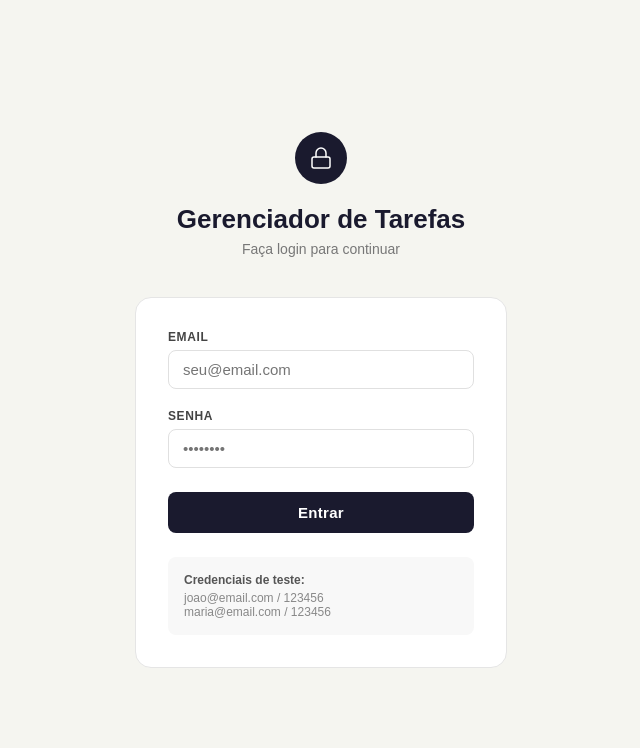
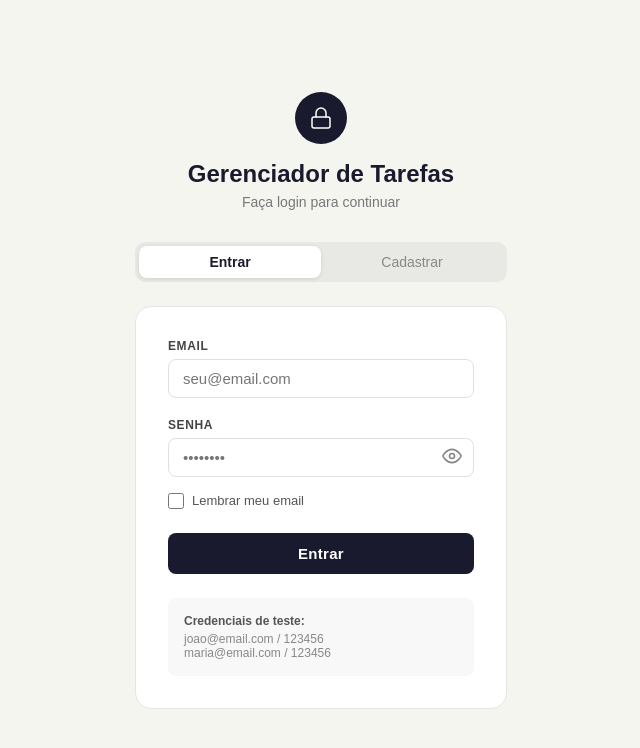
Before and after one commit to RafahSnt/taskflow, a React (Vite) app: page / in a window 1280 px wide. Shown: the top 748 px of the page, without its empty margins (319-959 px from the left). Built offline with nearby package versions, Linux system fonts and the light colour scheme.

Commit message:
Update Login.jsx

```diff
--- a/src/Login.jsx
+++ b/src/Login.jsx
@@ -6,97 +6,74 @@ const USUARIOS_MOCK = [
 ];
 
 export default function Login({ onLogin }) {
-  const [email, setEmail] = useState('');
+  const [tela, setTela] = useState('login');
+  const [email, setEmail] = useState(() => localStorage.getItem('emailSalvo') || '');
   const [senha, setSenha] = useState('');
+  const [mostrarSenha, setMostrarSenha] = useState(false);
+  const [lembrar, setLembrar] = useState(() => !!localStorage.getItem('emailSalvo'));
   const [erro, setErro] = useState('');
   const [carregando, setCarregando] = useState(false);
+
+  const [cadastro, setCadastro] = useState({ nome: '', email: '', funcao: '', senha: '', confirmarSenha: '' });
+  const [mostrarSenhaCadastro, setMostrarSenhaCadastro] = useState(false);
+  const [mostrarConfirmar, setMostrarConfirmar] = useState(false);
+  const [sucesso, setSucesso] = useState('');
 
   async function handleLogin(e) {
     e.preventDefault();
     setErro('');
     setCarregando(true);
+    await new Promise((r) => setTimeout(r, 700));
 
-    await new Promise((r) => setTimeout(r, 800));
-
-    const usuario = USUARIOS_MOCK.find(
-      (u) => u.email === email && u.senha === senha
-    );
+    const usuario = USUARIOS_MOCK.find((u) => u.email === email && u.senha === senha);
 
     if (usuario) {
+      if (lembrar) {
+        localStorage.setItem('emailSalvo', email);
+      } else {
+        localStorage.removeItem('emailSalvo');
+      }
       localStorage.setItem('usuarioLogado', JSON.stringify(usuario));
       onLogin(usuario);
     } else {
       setErro('Email ou senha incorretos.');
     }
-
     setCarregando(false);
   }
 
-  return (
-    <div style={{
-      minHeight: '100vh',
-      display: 'flex',
-      alignItems: 'center',
-      justifyContent: 'center',
-      background: '#f5f5f0',
-      fontFamily: "'Georgia', serif",
-    }}>
-      <div style={{
-        width: '100%',
-        maxWidth: 420,
-        padding: '0 1.5rem',
-      }}>
-        <div style={{ marginBottom: '2.5rem', textAlign: 'center' }}>
-          <div style={{
-            width: 52,
-            height: 52,
-            borderRadius: '50%',
-            background: '#1a1a2e',
-            margin: '0 auto 1.25rem',
-            display: 'flex',
-            alignItems: 'center',
-            justifyContent: 'center',
-          }}>
-            <svg width="24" height="24" viewBox="0 0 24 24" fill="none">
-              <rect x="3" y="11" width="18" height="11" rx="2" stroke="white" strokeWidth="1.5"/>
-              <path d="M7 11V7a5 5 0 0110 0v4" stroke="white" strokeWidth="1.5" strokeLinecap="round"/>
-            </svg>
-          </div>
-          <h1 style={{ fontSize: 26, fontWeight: 700, color: '#1a1a2e', margin: 0 }}>
-            Gerenciador de Tarefas
-          </h1>
-          <p style={{ color: '#777', marginTop: 6, fontSize: 14, fontFamily: 'sans-serif' }}>
-            Faça login para continuar
-          </p>
-        </div>
+  function handleCadastro(e) {
+    e.preventDefault();
+    setErro('');
 
-        <div style={{
-          background: '#fff',
-          borderRadius: 16,
-          border: '1px solid #e5e5e5',
-          padding: '2rem',
-        }}>
-          <form onSubmit={handleLogin}>
-            <div style={{ marginBottom: '1.25rem' }}>
-              <label style={{
-                display: 'block',
-                fontSize: 12,
-                fontWeight: 600,
-                color: '#444',
-                marginBottom: 6,
-                fontFamily: 'sans-serif',
-                textTransform: 'uppercase',
-                letterSpacing: '0.05em',
-              }}>
-                Email
-              </label>
-              <input
-                type="email"
-                value={email}
-                onChange={(e) => setEmail(e.target.value)}
-                placeholder="seu@email.com"
-                required
-                style={{
+    if (!cadastro.nome || !cadastro.email || !cadastro.funcao || !cadastro.senha) {
+      setErro('Preencha todos os campos.');
+      return;
+    }
+    if (!/^[^\s@]+@[^\s@]+\.[^\s@]+$/.test(cadastro.email)) {
+      setErro('Email inválido.');
+      return;
+    }
+    if (cadastro.senha.length < 6) {
+      setErro('A senha deve ter pelo menos 6 caracteres.');
+      return;
+    }
+    if (cadastro.senha !== cadastro.confirmarSenha) {
+      setErro('As senhas não coincidem.');
+      return;
+    }
+    if (USUARIOS_MOCK.find((u) => u.email === cadastro.email)) {
+      setErro('Este email já está cadastrado.');
+      return;
+    }
+
+    const novo = { id: Date.now(), nome: cadastro.nome, email: cadastro.email, senha: cadastro.senha, funcao: cadastro.funcao };
+    USUARIOS_MOCK.push(novo);
+    setSucesso('Cadastro realizado! Faça seu login.');
+    setCadastro({ nome: '', email: '', funcao: '', senha: '', confirmarSenha: '' });
+    setTimeout(() => { setTela('login'); setSucesso(''); }, 1800);
+  }
+
+  const estiloInput = {
     width: '100%',
     padding: '10px 14px',
     borderRadius: 8,
@@ -106,14 +83,9 @@ export default function Login({ onLogin }) {
     fontFamily: 'sans-serif',
     boxSizing: 'border-box',
     transition: 'border-color 0.2s',
-                }}
-                onFocus={(e) => e.target.style.borderColor = '#1a1a2e'}
-                onBlur={(e) => e.target.style.borderColor = '#e0e0e0'}
-              />
-            </div>
+  };
 
-            <div style={{ marginBottom: '1.5rem' }}>
-              <label style={{
+  const estiloLabel = {
     display: 'block',
     fontSize: 12,
     fontWeight: 600,
@@ -122,81 +94,252 @@ export default function Login({ onLogin }) {
     fontFamily: 'sans-serif',
     textTransform: 'uppercase',
     letterSpacing: '0.05em',
+  };
+
+  const estiloBotao = {
+    width: '100%',
+    padding: '12px',
+    background: '#1a1a2e',
+    color: '#fff',
+    border: 'none',
+    borderRadius: 8,
+    fontSize: 15,
+    fontWeight: 600,
+    cursor: 'pointer',
+    fontFamily: 'sans-serif',
+    transition: 'background 0.2s',
+    letterSpacing: '0.02em',
+  };
+
+  function InputSenha({ value, onChange, mostrar, setMostrar, placeholder = '••••••••' }) {
+    return (
+      <div style={{ position: 'relative' }}>
+        <input
+          type={mostrar ? 'text' : 'password'}
+          value={value}
+          onChange={onChange}
+          placeholder={placeholder}
+          required
+          style={{ ...estiloInput, paddingRight: 44 }}
+          onFocus={(e) => e.target.style.borderColor = '#1a1a2e'}
+          onBlur={(e) => e.target.style.borderColor = '#e0e0e0'}
+        />
+        <button
+          type="button"
+          onClick={() => setMostrar(!mostrar)}
+          style={{
+            position: 'absolute', right: 12, top: '50%', transform: 'translateY(-50%)',
+            background: 'none', border: 'none', cursor: 'pointer', padding: 0,
+            color: '#888', lineHeight: 1,
+          }}
+          title={mostrar ? 'Ocultar senha' : 'Mostrar senha'}
+        >
+          {mostrar ? (
+            <svg width="20" height="20" viewBox="0 0 24 24" fill="none" stroke="currentColor" strokeWidth="2" strokeLinecap="round" strokeLinejoin="round">
+              <path d="M17.94 17.94A10.07 10.07 0 0112 20c-7 0-11-8-11-8a18.45 18.45 0 015.06-5.94"/>
+              <path d="M9.9 4.24A9.12 9.12 0 0112 4c7 0 11 8 11 8a18.5 18.5 0 01-2.16 3.19"/>
+              <line x1="1" y1="1" x2="23" y2="23"/>
+            </svg>
+          ) : (
+            <svg width="20" height="20" viewBox="0 0 24 24" fill="none" stroke="currentColor" strokeWidth="2" strokeLinecap="round" strokeLinejoin="round">
+              <path d="M1 12s4-8 11-8 11 8 11 8-4 8-11 8-11-8-11-8z"/>
+              <circle cx="12" cy="12" r="3"/>
+            </svg>
+          )}
+        </button>
+      </div>
+    );
+  }
+
+  return (
+    <div style={{
+      minHeight: '100vh', display: 'flex', alignItems: 'center', justifyContent: 'center',
+      background: '#f5f5f0', fontFamily: "'Georgia', serif",
     }}>
-                Senha
-              </label>
+      <div style={{ width: '100%', maxWidth: 420, padding: '0 1.5rem' }}>
+
+        {/* Logo */}
+        <div style={{ marginBottom: '2rem', textAlign: 'center' }}>
+          <div style={{
+            width: 52, height: 52, borderRadius: '50%', background: '#1a1a2e',
+            margin: '0 auto 1rem', display: 'flex', alignItems: 'center', justifyContent: 'center',
+          }}>
+            <svg width="24" height="24" viewBox="0 0 24 24" fill="none">
+              <rect x="3" y="11" width="18" height="11" rx="2" stroke="white" strokeWidth="1.5"/>
+              <path d="M7 11V7a5 5 0 0110 0v4" stroke="white" strokeWidth="1.5" strokeLinecap="round"/>
+            </svg>
+          </div>
+          <h1 style={{ fontSize: 24, fontWeight: 700, color: '#1a1a2e', margin: 0 }}>
+            Gerenciador de Tarefas
+          </h1>
+          <p style={{ color: '#777', marginTop: 6, fontSize: 14, fontFamily: 'sans-serif' }}>
+            {tela === 'login' ? 'Faça login para continuar' : 'Crie sua conta'}
+          </p>
+        </div>
+
+        {/* Abas Login / Cadastro */}
+        <div style={{
+          display: 'flex', background: '#e8e8e4', borderRadius: 10,
+          padding: 4, marginBottom: '1.5rem',
+        }}>
+          {['login', 'cadastro'].map((t) => (
+            <button
+              key={t}
+              type="button"
+              onClick={() => { setTela(t); setErro(''); setSucesso(''); }}
+              style={{
+                flex: 1, padding: '8px 0', borderRadius: 8, border: 'none',
+                background: tela === t ? '#fff' : 'transparent',
+                fontWeight: tela === t ? 600 : 400,
+                color: tela === t ? '#1a1a2e' : '#888',
+                cursor: 'pointer', fontSize: 14, fontFamily: 'sans-serif',
+                transition: 'all 0.2s',
+                boxShadow: tela === t ? '0 1px 4px rgba(0,0,0,0.1)' : 'none',
+              }}
+            >
+              {t === 'login' ? 'Entrar' : 'Cadastrar'}
+            </button>
+          ))}
+        </div>
+
+        <div style={{ background: '#fff', borderRadius: 16, border: '1px solid #e5e5e5', padding: '2rem' }}>
+
+          {/* Mensagem de sucesso */}
+          {sucesso && (
+            <div style={{
+              background: '#f0faf5', border: '1px solid #a8e6c8', borderRadius: 8,
+              padding: '10px 14px', marginBottom: '1rem', fontSize: 13,
+              color: '#1a7a45', fontFamily: 'sans-serif',
+            }}>
+              ✓ {sucesso}
+            </div>
+          )}
+
+          {/* Erro */}
+          {erro && (
+            <div style={{
+              background: '#fff0f0', border: '1px solid #ffc5c5', borderRadius: 8,
+              padding: '10px 14px', marginBottom: '1rem', fontSize: 13,
+              color: '#c0392b', fontFamily: 'sans-serif',
+            }}>
+              {erro}
+            </div>
+          )}
+
+          {/* ─── TELA DE LOGIN ─── */}
+          {tela === 'login' && (
+            <form onSubmit={handleLogin}>
+              <div style={{ marginBottom: '1.25rem' }}>
+                <label style={estiloLabel}>Email</label>
                 <input
-                type="password"
-                value={senha}
-                onChange={(e) => setSenha(e.target.value)}
-                placeholder="••••••••"
-                required
-                style={{
-                  width: '100%',
-                  padding: '10px 14px',
-                  borderRadius: 8,
-                  border: '1.5px solid #e0e0e0',
-                  fontSize: 15,
-                  outline: 'none',
-                  fontFamily: 'sans-serif',
-                  boxSizing: 'border-box',
-                  transition: 'border-color 0.2s',
-                }}
+                  type="email" value={email} onChange={(e) => setEmail(e.target.value)}
+                  placeholder="seu@email.com" required style={estiloInput}
                   onFocus={(e) => e.target.style.borderColor = '#1a1a2e'}
                   onBlur={(e) => e.target.style.borderColor = '#e0e0e0'}
                 />
               </div>
 
-            {erro && (
-              <div style={{
-                background: '#fff0f0',
-                border: '1px solid #ffc5c5',
-                borderRadius: 8,
-                padding: '10px 14px',
-                marginBottom: '1rem',
-                fontSize: 13,
-                color: '#c0392b',
-                fontFamily: 'sans-serif',
+              <div style={{ marginBottom: '1rem' }}>
+                <label style={estiloLabel}>Senha</label>
+                <InputSenha
+                  value={senha} onChange={(e) => setSenha(e.target.value)}
+                  mostrar={mostrarSenha} setMostrar={setMostrarSenha}
+                />
+              </div>
+
+              {/* Lembrar de mim */}
+              <div style={{ display: 'flex', alignItems: 'center', gap: 8, marginBottom: '1.5rem' }}>
+                <input
+                  type="checkbox" id="lembrar" checked={lembrar}
+                  onChange={(e) => setLembrar(e.target.checked)}
+                  style={{ width: 16, height: 16, cursor: 'pointer', accentColor: '#1a1a2e' }}
+                />
+                <label htmlFor="lembrar" style={{
+                  fontSize: 13, color: '#555', fontFamily: 'sans-serif', cursor: 'pointer',
                 }}>
-                {erro}
+                  Lembrar meu email
+                </label>
               </div>
-            )}
 
-            <button
-              type="submit"
-              disabled={carregando}
-              style={{
-                width: '100%',
-                padding: '12px',
-                background: carregando ? '#888' : '#1a1a2e',
-                color: '#fff',
-                border: 'none',
-                borderRadius: 8,
-                fontSize: 15,
-                fontWeight: 600,
+              <button type="submit" disabled={carregando} style={{
+                ...estiloBotao, background: carregando ? '#888' : '#1a1a2e',
                 cursor: carregando ? 'not-allowed' : 'pointer',
-                fontFamily: 'sans-serif',
-                transition: 'background 0.2s',
-                letterSpacing: '0.02em',
-              }}
-            >
+              }}>
                 {carregando ? 'Entrando...' : 'Entrar'}
               </button>
-          </form>
 
               <div style={{
-            marginTop: '1.5rem',
-            padding: '1rem',
-            background: '#f8f8f8',
-            borderRadius: 8,
-            fontSize: 12,
-            color: '#888',
-            fontFamily: 'sans-serif',
+                marginTop: '1.5rem', padding: '1rem', background: '#f8f8f8',
+                borderRadius: 8, fontSize: 12, color: '#888', fontFamily: 'sans-serif',
               }}>
                 <p style={{ margin: '0 0 4px', fontWeight: 600, color: '#555' }}>Credenciais de teste:</p>
                 <p style={{ margin: 0 }}>joao@email.com / 123456</p>
                 <p style={{ margin: 0 }}>maria@email.com / 123456</p>
               </div>
+            </form>
+          )}
+
+          {/* ─── TELA DE CADASTRO ─── */}
+          {tela === 'cadastro' && (
+            <form onSubmit={handleCadastro}>
+              <div style={{ marginBottom: '1rem' }}>
+                <label style={estiloLabel}>Nome completo</label>
+                <input
+                  type="text" placeholder="Seu nome" value={cadastro.nome} required
+                  onChange={(e) => setCadastro({ ...cadastro, nome: e.target.value })}
+                  style={estiloInput}
+                  onFocus={(e) => e.target.style.borderColor = '#1a1a2e'}
+                  onBlur={(e) => e.target.style.borderColor = '#e0e0e0'}
+                />
+              </div>
+
+              <div style={{ marginBottom: '1rem' }}>
+                <label style={estiloLabel}>Email</label>
+                <input
+                  type="email" placeholder="seu@email.com" value={cadastro.email} required
+                  onChange={(e) => setCadastro({ ...cadastro, email: e.target.value })}
+                  style={estiloInput}
+                  onFocus={(e) => e.target.style.borderColor = '#1a1a2e'}
+                  onBlur={(e) => e.target.style.borderColor = '#e0e0e0'}
+                />
+              </div>
+
+              <div style={{ marginBottom: '1rem' }}>
+                <label style={estiloLabel}>Função</label>
+                <input
+                  type="text" placeholder="Ex: Desenvolvedor, Analista..." value={cadastro.funcao} required
+                  onChange={(e) => setCadastro({ ...cadastro, funcao: e.target.value })}
+                  style={estiloInput}
+                  onFocus={(e) => e.target.style.borderColor = '#1a1a2e'}
+                  onBlur={(e) => e.target.style.borderColor = '#e0e0e0'}
+                />
+              </div>
+
+              <div style={{ marginBottom: '1rem' }}>
+                <label style={estiloLabel}>Senha</label>
+                <InputSenha
+                  value={cadastro.senha}
+                  onChange={(e) => setCadastro({ ...cadastro, senha: e.target.value })}
+                  mostrar={mostrarSenhaCadastro} setMostrar={setMostrarSenhaCadastro}
+                  placeholder="Mínimo 6 caracteres"
+                />
+              </div>
+
+              <div style={{ marginBottom: '1.5rem' }}>
+                <label style={estiloLabel}>Confirmar senha</label>
+                <InputSenha
+                  value={cadastro.confirmarSenha}
+                  onChange={(e) => setCadastro({ ...cadastro, confirmarSenha: e.target.value })}
+                  mostrar={mostrarConfirmar} setMostrar={setMostrarConfirmar}
+                  placeholder="Repita a senha"
+                />
+              </div>
+
+              <button type="submit" style={estiloBotao}>
+                Criar conta
+              </button>
+            </form>
+          )}
         </div>
       </div>
     </div>
```
Lines whose indentation alone changed are shown as unchanged.
